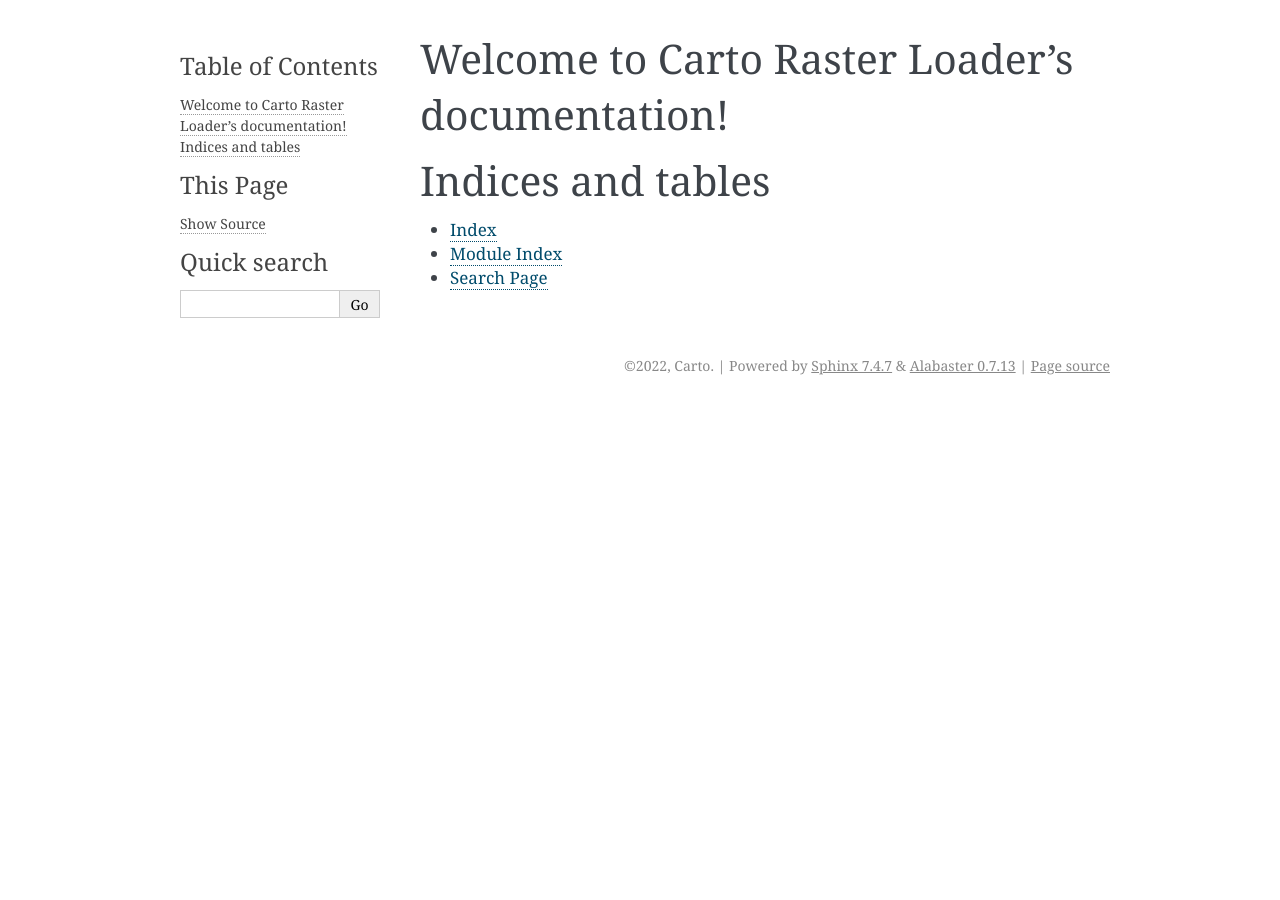
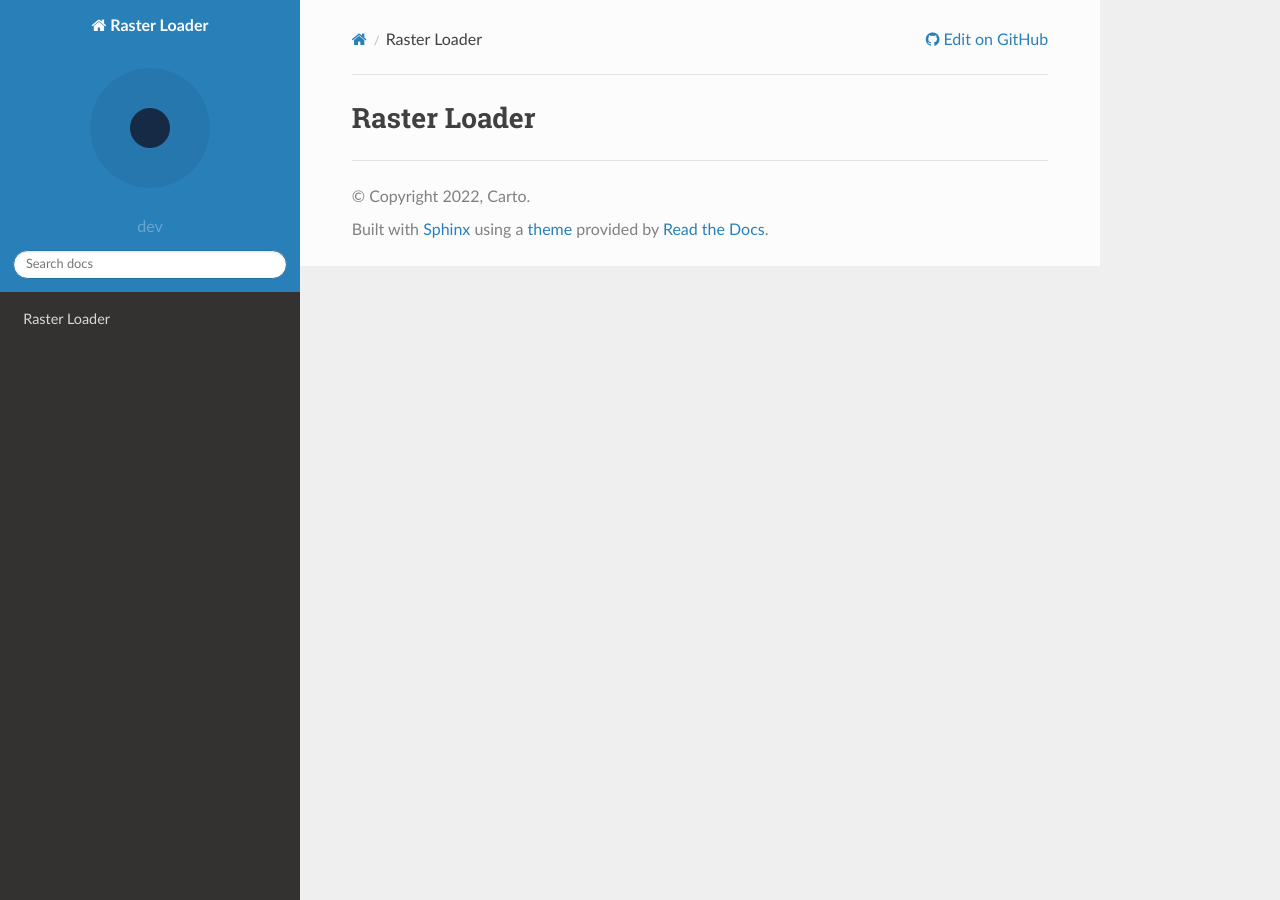
Before and after one commit to CartoDB/raster-loader, a Sphinx documentation site: the page built from docs/source/index.rst, in a window 1280 px wide. Built offline with Sphinx 7.4.7 and the Read the Docs theme 2.0.0, drawn with Linux system fonts in a browser that asks for light colours.

Commit message:
Configure Sphinx and theme

```diff
--- a/docs/source/conf.py
+++ b/docs/source/conf.py
@@ -3,26 +3,61 @@
 # For the full list of built-in configuration values, see the documentation:
 # https://www.sphinx-doc.org/en/master/usage/configuration.html
 
+import sphinx_rtd_theme
+import datetime as dt
+from os import popen
+from shutil import which
+
+
+def get_version() -> str:
+    """Use git to read version from most recent tag.
+
+    Returns:
+        str: Version number
+    """
+    release = "dev"
+    if which("git"):
+        release = popen("git describe --tags --always").read().strip()
+        if release and release[0] == "v":
+            release = release[1:]
+        else:
+            release = f"dev-{release}"
+
+    return release
+
+
 # -- Project information -----------------------------------------------------
 # https://www.sphinx-doc.org/en/master/usage/configuration.html#project-information
 
-project = 'Carto Raster Loader'
-copyright = '2022, Carto'
-author = 'Carto'
-release = '0.1'
+project = "Raster Loader"
+copyright = f"{dt.datetime.now().year}, Carto"
+author = "Carto"
+release = version = get_version()
 
 # -- General configuration ---------------------------------------------------
 # https://www.sphinx-doc.org/en/master/usage/configuration.html#general-configuration
 
-extensions = []
+extensions = [
+    "sphinx_rtd_theme",
+    "sphinx.ext.napoleon",
+]
 
-templates_path = ['_templates']
+templates_path = ["_templates"]
 exclude_patterns = []
-
-
 
 # -- Options for HTML output -------------------------------------------------
 # https://www.sphinx-doc.org/en/master/usage/configuration.html#options-for-html-output
 
-html_theme = 'alabaster'
-html_static_path = ['_static']
+html_theme = "sphinx_rtd_theme"
+html_static_path = ["_static"]
+html_logo = "_static/carto-logo.png"
+html_theme_options = {
+    "display_version": True,
+}
+html_context = {
+    "display_github": True,
+    "github_user": "CartoDB",
+    "github_repo": "raster-loader",
+    "github_version": "main/docs/",
+}
+html_favicon = "_static/carto-logo.png"
--- a/docs/source/index.rst
+++ b/docs/source/index.rst
@@ -1,20 +1,8 @@
-.. Carto Raster Loader documentation master file, created by
-   sphinx-quickstart on Fri Nov 18 15:17:54 2022.
-   You can adapt this file completely to your liking, but it should at least
-   contain the root `toctree` directive.
+.. docs_index
 
-Welcome to Carto Raster Loader's documentation!
-===============================================
+Raster Loader
+=============
 
 .. toctree::
    :maxdepth: 2
    :caption: Contents:
-
-
-
-Indices and tables
-==================
-
-* :ref:`genindex`
-* :ref:`modindex`
-* :ref:`search`
```
Also changed, not shown: docs/source/_static/carto-logo.png (added).
